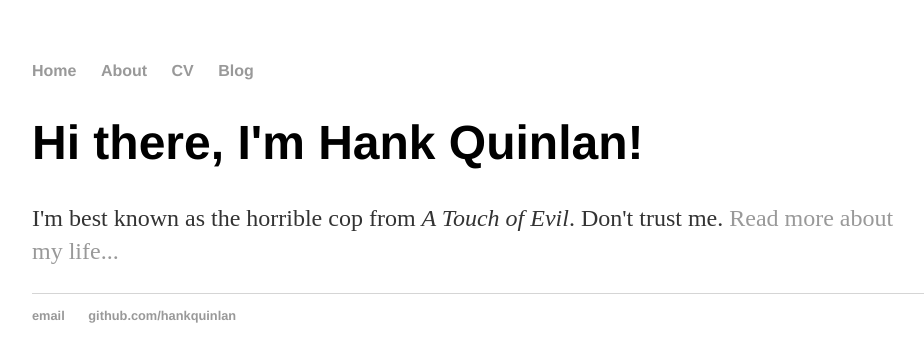
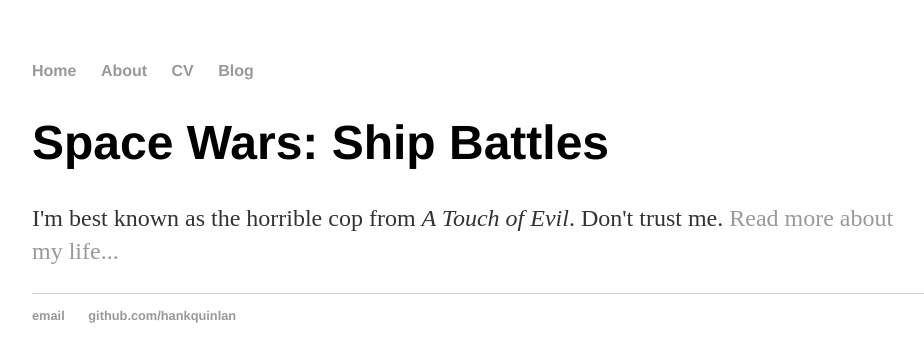
Before and after one commit to JustGamingLTD/justgamingltd.github.io2, a Jekyll site: the page built from index.html, in a window 1280 px wide. Shown: the top 362 px of the page, without its empty margins (160-1084 px from the left). Built offline with Jekyll 4.4.1, drawn with Linux system fonts in a browser that asks for light colours.

Commit message:
Update index.html

```diff
--- a/index.html
+++ b/index.html
@@ -4,6 +4,6 @@ title: Hank Quinlan, Horrible Cop
 ---
 
 		<div class="blurb">
-			<h1>Hi there, I'm Hank Quinlan!</h1>
+			<h1>Space Wars: Ship Battles</h1>
 			<p>I'm best known as the horrible cop from <em>A Touch of Evil</em>. Don't trust me. <a href="/about">Read more about my life...</a></p>
 		</div>
```
